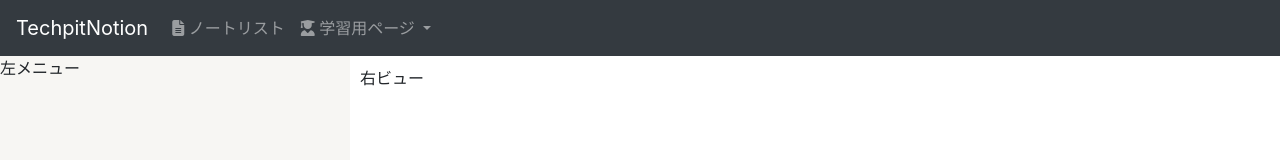
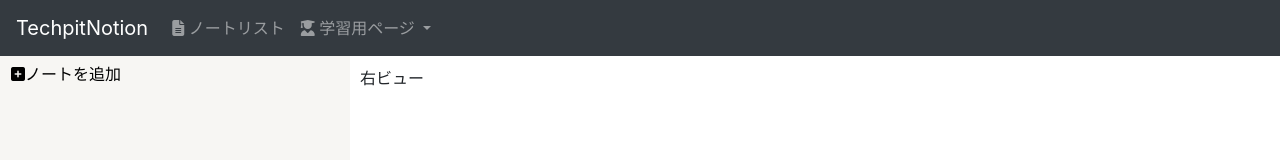
Before and after one commit to bduha184/vue-notion, a Vue app: page /main in a window 1280 px wide. Shown: the top 160 px of the page. Built offline with nearby package versions, Linux system fonts and the light colour scheme.

Commit message:
ノート追加機能実装

```diff
--- a/src/App.vue
+++ b/src/App.vue
@@ -20,4 +20,9 @@ export default {
 #app {
   height: 100vh;
 }
+button.transparent {
+    margin: 5px;
+    background: transparent;
+    border: none;
+  }
 </style>
--- a/src/components/MainPage.vue
+++ b/src/components/MainPage.vue
@@ -1,18 +1,41 @@
 <template>
   <div class="main-page">
     <div class="left-menu">
-      左メニュー
+      <!-- ノートリスト -->
+      <div class="note" v-for="note in noteList" v-bind:key="note.id">
+        <div class="note-icon">
+          <i class="fas fa-file-alt"></i>
+        </div>
+        <div class="note-name">{{ note.name }}</div>
+      </div>
+
+      <!-- ノート追加ボタン -->
+      <button class="transparent" @click="onClickButtonAdd">
+        <i class="fas fa-plus-square"></i>ノートを追加
+      </button>
     </div>
-    <div class="right-view">
-      右ビュー
-    </div>
+    <div class="right-view">右ビュー</div>
   </div>
 </template>
 
+<script>
+// import { threadId } from 'worker_threads';
 
-<script>
 export default {
-}
+  data() {
+    return {
+      noteList: [],
+    };
+  },
+  methods: {
+    onClickButtonAdd: function () {
+      this.noteList.push({
+        id: new Date().getTime().toString(16),
+        name: "新規ノート",
+      });
+    },
+  },
+};
 </script>
 
 <style scoped lang="scss">
@@ -22,6 +45,20 @@ export default {
   .left-menu {
     width: 350px;
     background-color: #f7f6f3;
+    .note {
+      margin: 10px 0;
+      display: flex;
+      align-items: center;
+      padding: 5px;
+      color: rgba(25, 23, 17, 0.6);
+      .note-icon {
+        margin-left: 10px;
+      }
+      .note-name {
+        width: 100%;
+        padding: 3px 10px;
+      }
+    }
   }
   .right-view {
     flex-grow: 1;
```
